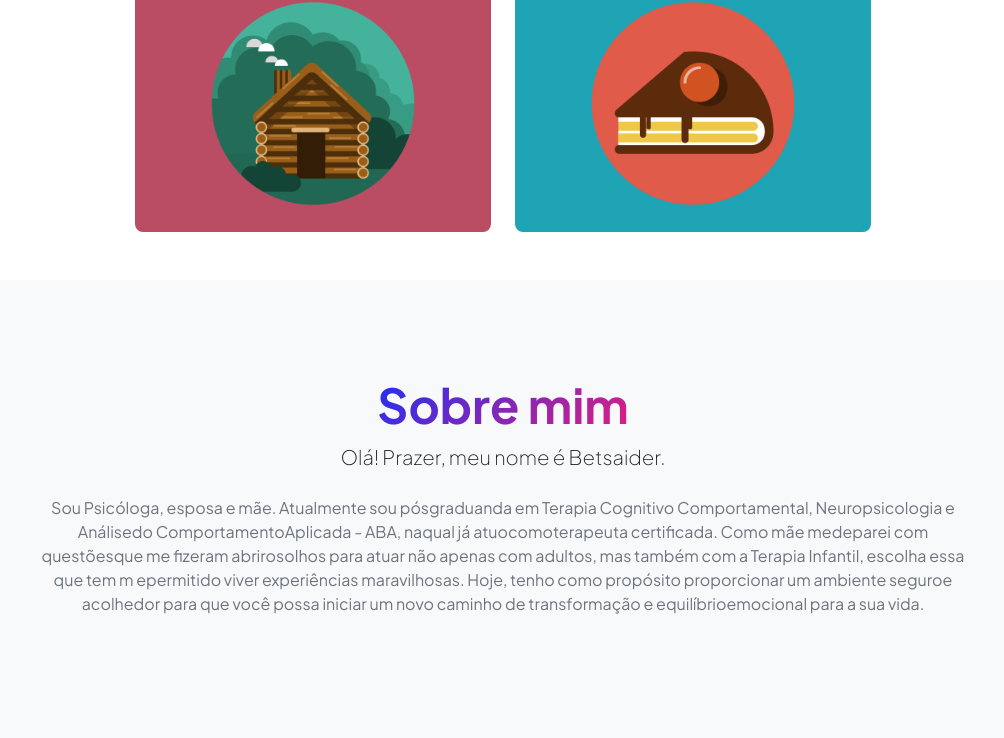
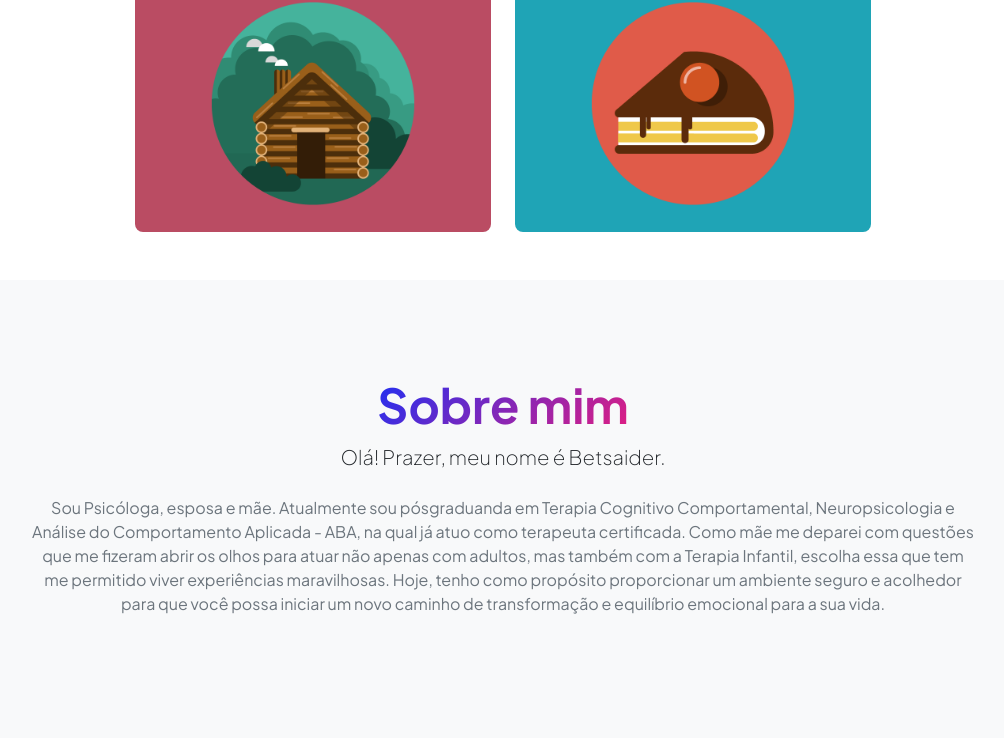
Before and after one commit to psibetsaider/site, a plain HTML site: page index.html in a window 1280 px wide. Shown: the part 1147-1885 px from the top of the page, without its empty margins (137-1141 px from the left). Drawn offline with nearby package versions, Linux system fonts and the light colour scheme.

Commit message:
Update index.html

```diff
--- a/index.html
+++ b/index.html
@@ -22,7 +22,7 @@
             <!-- Navigation-->
             <nav class="navbar navbar-expand-lg navbar-light bg-white py-3">
                 <div class="container px-5">
-                    <a class="navbar-brand" href="index.html"><span class="fw-bolder text-primary">Psicóloga Betsaider Agapito</span></a>
+                    <div class="navbar-brand"><span class="fw-bolder text-primary">Psicóloga Betsaider Agapito <a target="_blank" href="http://www.cadastro.cfp.org.br/visualizar.html?profissional=1eMkfrwnKy7g80ZQ1VudQIHvZaW2Rlh2CCdRJqBYUQM%3D">CRP 18/8205</a></span></div>
                     <button class="navbar-toggler" type="button" data-bs-toggle="collapse" data-bs-target="#navbarSupportedContent" aria-controls="navbarSupportedContent" aria-expanded="false" aria-label="Toggle navigation"><span class="navbar-toggler-icon"></span></button>
                     <div class="collapse navbar-collapse" id="navbarSupportedContent">
                         <ul class="navbar-nav ms-auto">
@@ -248,10 +248,10 @@
                             <div class="text-center my-5">
                                 <h2 class="display-5 fw-bolder"><span class="text-gradient d-inline">Sobre mim</span></h2>
                                 <p class="lead fw-light mb-4">Olá! Prazer, meu nome é Betsaider.</p>
-                                <p class="text-muted">Sou Psicóloga, esposa e mãe. Atualmente sou pósgraduanda em Terapia Cognitivo Comportamental, Neuropsicologia e Análisedo ComportamentoAplicada -
-                                    ABA, naqual já atuocomoterapeuta certificada. Como mãe medeparei com questõesque me fizeram abrirosolhos para atuar não apenas com adultos, mas também com a Terapia Infantil, escolha
-                                    essa que tem m epermitido viver experiências maravilhosas. Hoje, tenho como propósito proporcionar um ambiente seguroe acolhedor para que você possa iniciar um novo caminho de
-                                    transformação e equilíbrioemocional para a sua vida.
+                                <p class="text-muted">Sou Psicóloga, esposa e mãe. Atualmente sou pósgraduanda em Terapia Cognitivo Comportamental, Neuropsicologia e Análise do Comportamento
+                                    Aplicada - ABA, na qual já atuo como terapeuta certificada. Como mãe me deparei com questões que me fizeram abrir os olhos para atuar não apenas com adultos, mas também com a Terapia Infantil, escolha
+                                    essa que tem me permitido viver experiências maravilhosas. Hoje, tenho como propósito proporcionar um ambiente seguro e acolhedor para que você possa iniciar um novo caminho de
+                                    transformação e equilíbrio emocional para a sua vida.
                                     </p>
                             </div>
                         </div>
```
